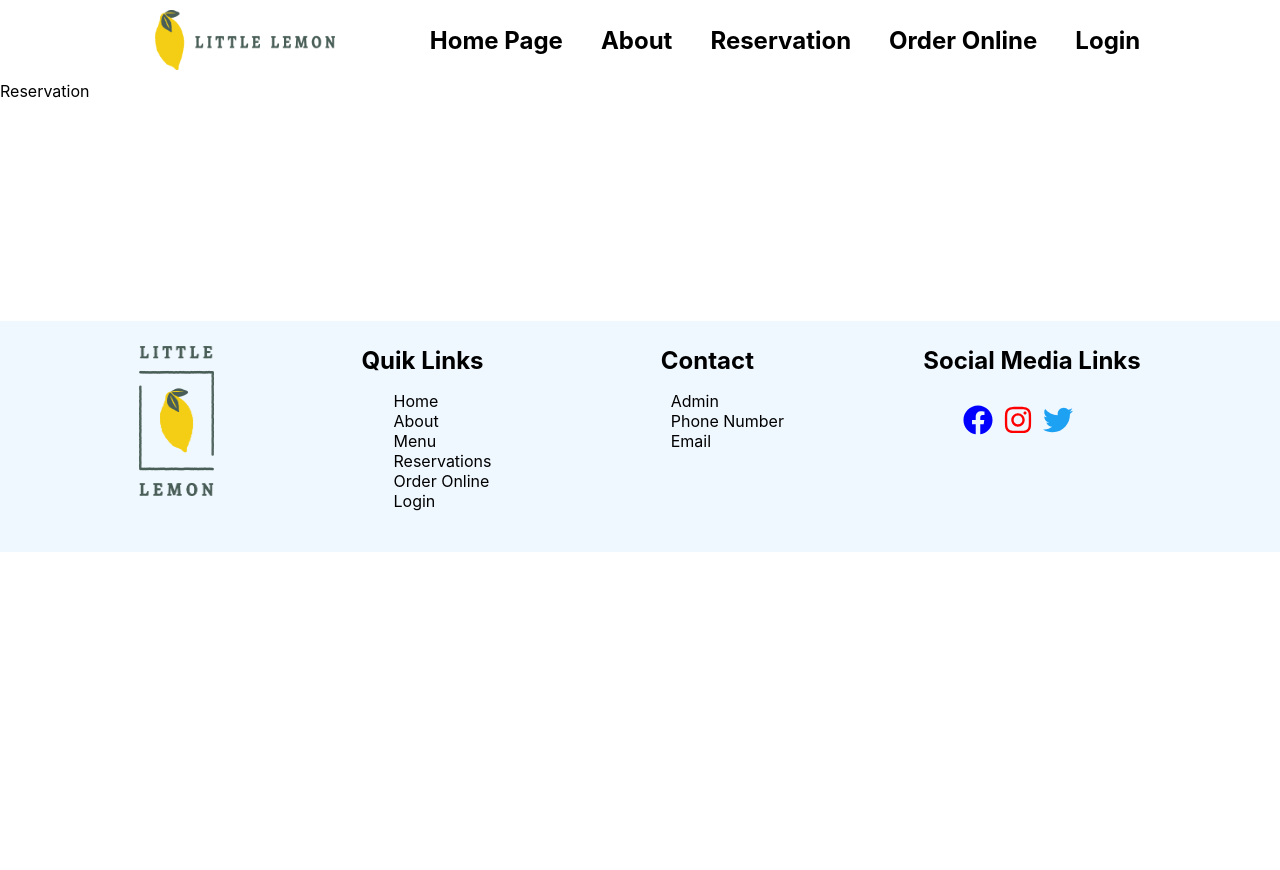
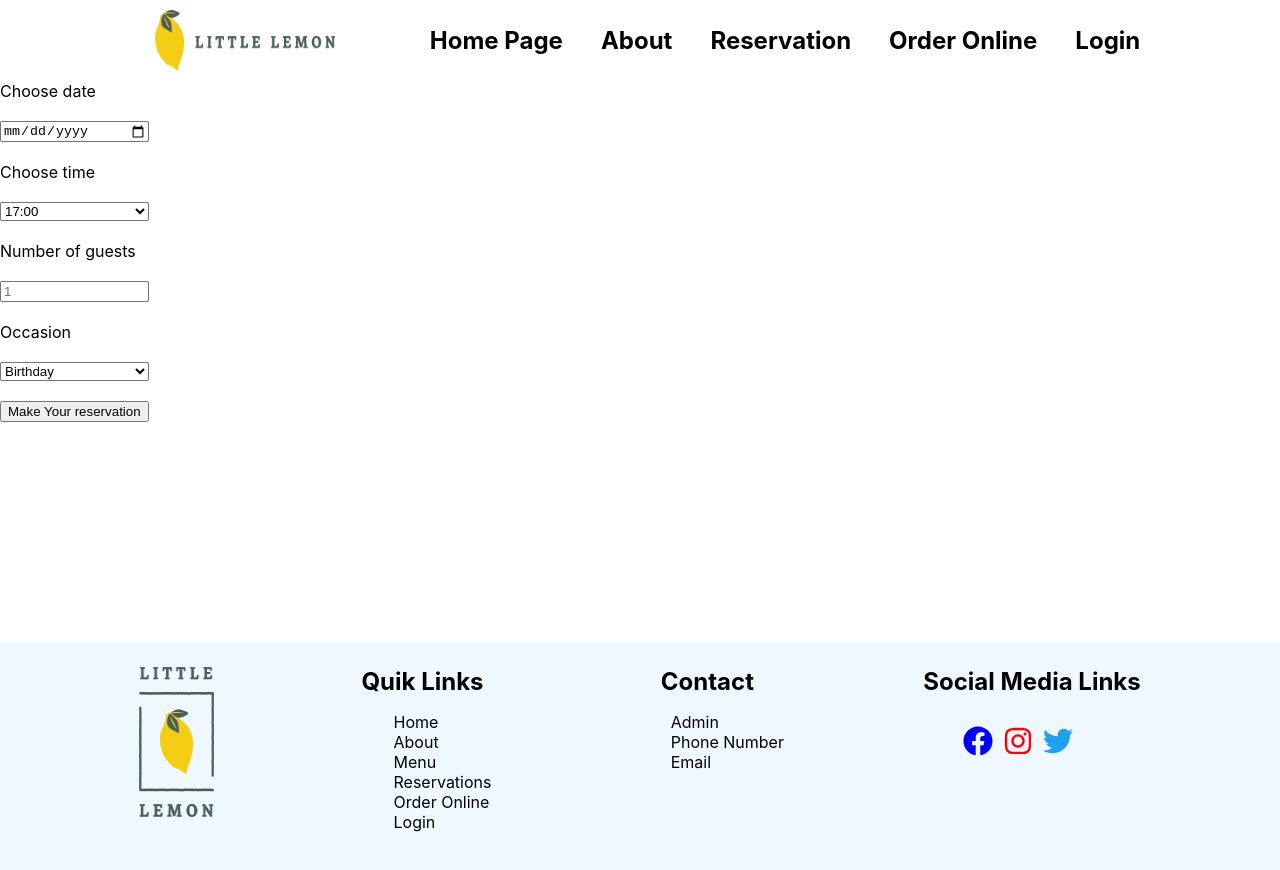
Before and after one commit to Akmal1796/little-lemon-restaurant-app, a React (Create React App) app: page /reservation in a window 1280 px wide. Shown: the top 870 px of the page. Before the commit the page ends 800 px from the top, so only its background shows below. Built offline with nearby package versions, Linux system fonts and the light colour scheme.

Commit message:
Created the basic form structure for table reservation

```diff
--- a/src/App.css
+++ b/src/App.css
@@ -379,3 +379,14 @@
   gap: 10px;
   font-size: 30px;
 }
+
+
+
+
+/* Reservation Page */
+
+form {
+  display: grid;
+  max-width: 200px;
+  gap: 20px;
+}
--- a/src/Reservation.js
+++ b/src/Reservation.js
@@ -2,8 +2,28 @@
 
 const Reservation = () => {
   return (
-    <div>Reservation</div>
+  <form>
+    <label htmlFor="res-date">Choose date</label>
+    <input type="date" id="res-date" />
+    <label htmlFor="res-time">Choose time</label>
+    <select id="res-time ">
+        <option>17:00</option>
+        <option>18:00</option>
+        <option>19:00</option>
+        <option>20:00</option>
+        <option>21:00</option>
+        <option>22:00</option>
+    </select>
+    <label htmlFor="guests">Number of guests</label>
+    <input type="number" placeholder="1" min="1" max="10" id="guests" />
+    <label htmlFor="occasion">Occasion</label>
+    <select id="occasion">
+        <option>Birthday</option>
+        <option>Anniversary</option>
+    </select>
+    <input type="submit" value="Make Your reservation" />
+  </form>
   )
 }
 
-export default Reservation
+export default Reservation;
```
